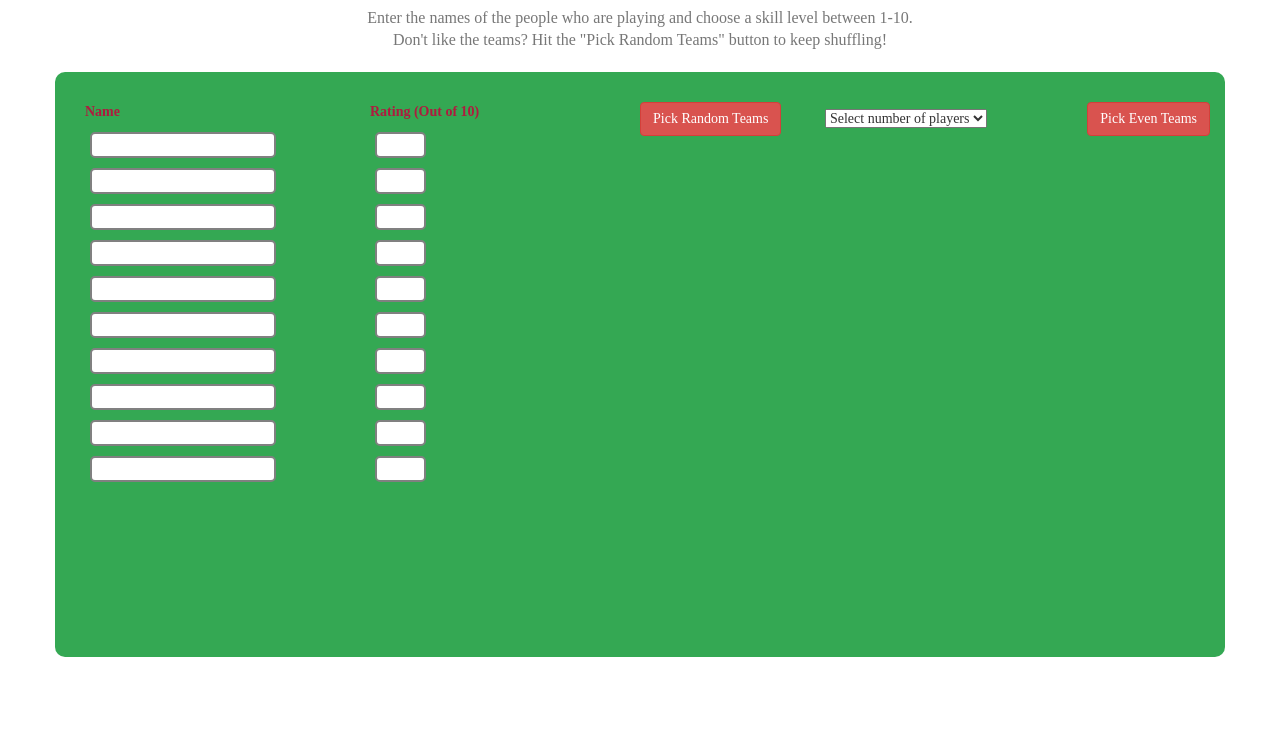
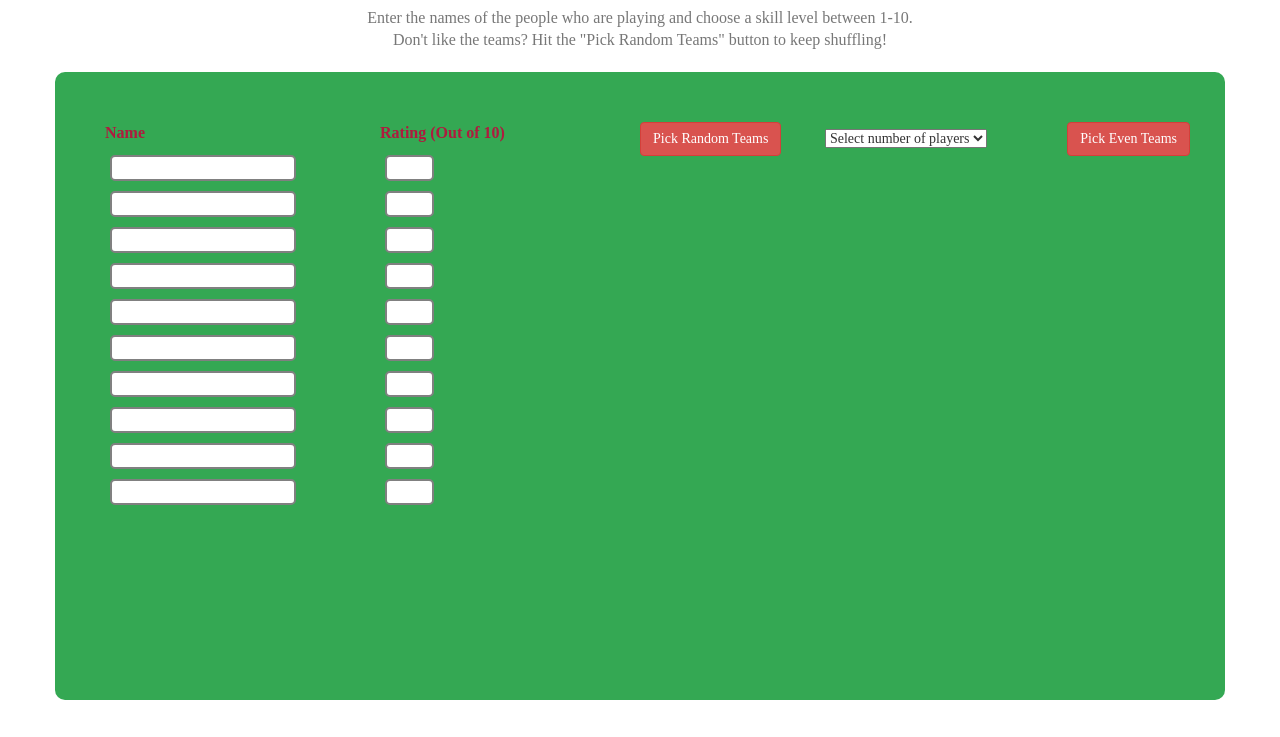
Before and after one commit to Baz86/teamPicker, a plain HTML site: page index.html in a window 1280 px wide. Shown: the part 63-800 px from the top of the page. Drawn offline with nearby package versions, Linux system fonts and the light colour scheme.

Commit message:
Changed all of the body text to Avenir and increase the padding on the form container to 50px

```diff
--- a/style.css
+++ b/style.css
@@ -43,6 +43,7 @@ h3 {
 label {
 	color: #af1b3f;
 	font-family: Avenir;
+	font-size: 16px;
 }
 
 select {
@@ -55,7 +56,7 @@ select {
 	margin-top: 20px;
 	margin-bottom: 20px;
 	border-radius: 10px;
-	padding: 30px;
+	padding: 50px;
 }
 
 .teams {
```
